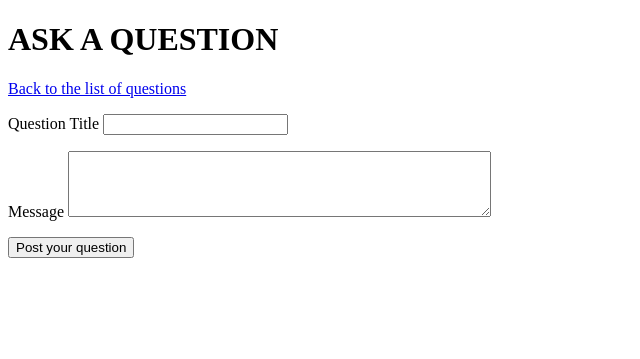
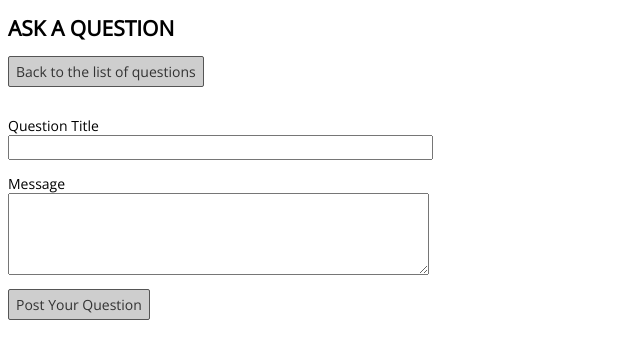
Before and after one commit to matCsikai/Python-AskMate-project_BPHC, a Flask app: page /question/new in a window 1280 px wide. Shown: the top 359 px of the page, without its empty margins (0-640 px from the left). Run offline with Flask 2, Linux system fonts and the light colour scheme.

Commit message:
add style to get_data. html

```diff
--- a/templates/get_data.html
+++ b/templates/get_data.html
@@ -3,6 +3,8 @@
 <head>
     <meta charset="UTF-8">
     <title> {{ title }} </title>
+    <link href="https://fonts.googleapis.com/css?family=Open+Sans" rel="stylesheet">
+    <link rel="stylesheet" href="{{ url_for('static', filename='css/main.css') }}">
 </head>
 <body>
     <h1> {{ title }} </h1>
@@ -10,7 +12,7 @@
     <form method="POST">
         <p>
             <label for="question_title">Question Title</label>
-            <input type="text" id="question_title" name="question_title" value="{{ question_title }}">
+            <input size="50" type="text" id="question_title" name="question_title" value="{{ question_title }}">
         </p>
         <p>
         <label for="user_story">Message</label>
```
